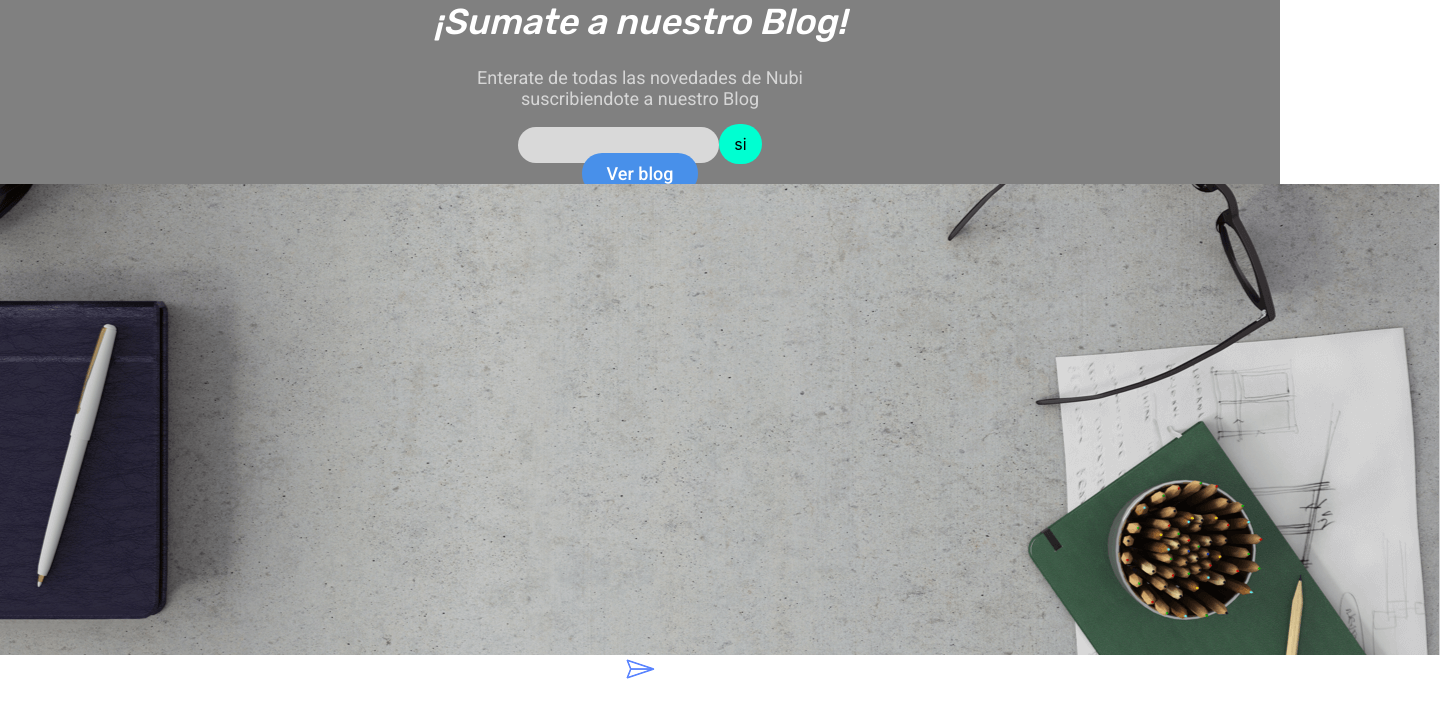
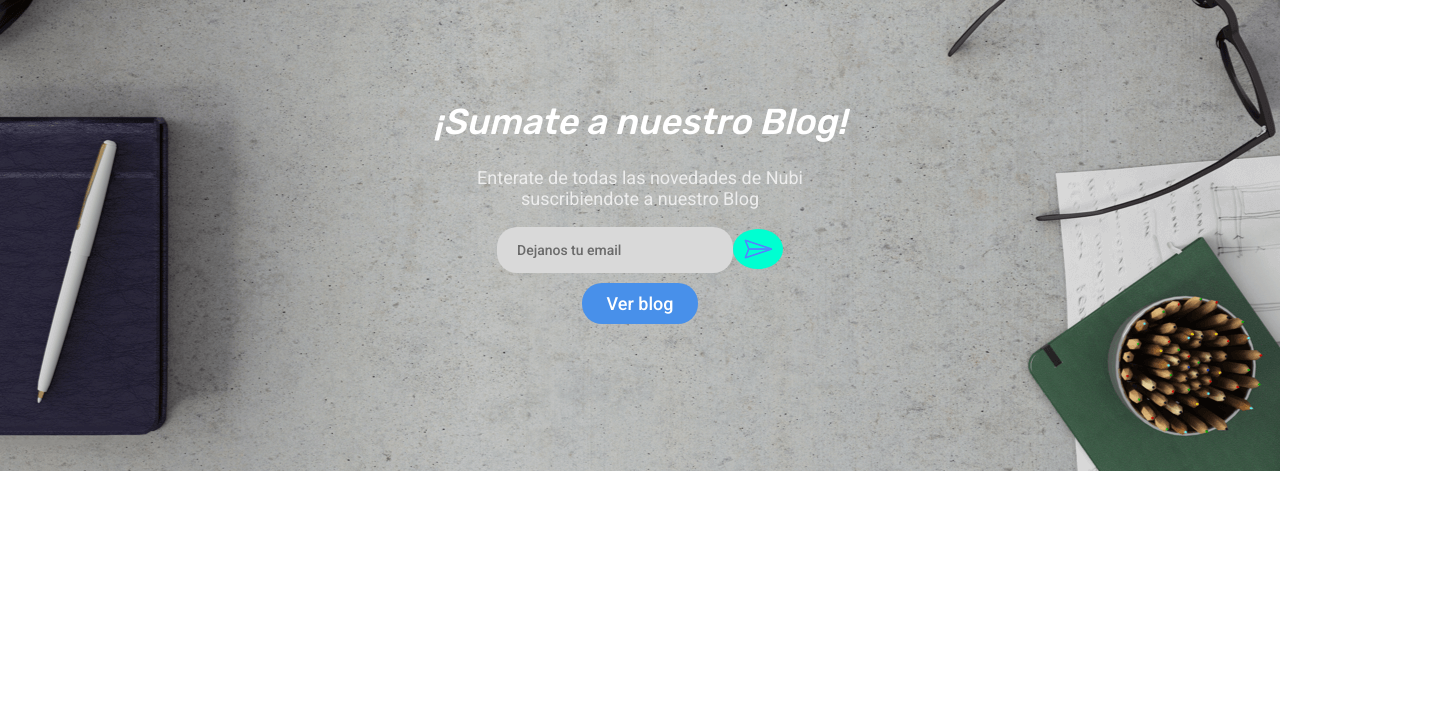
Before and after one commit to jonathanlevrero/NubiProyecto, a React (Create React App) app in the folder nubilanding/: page / in a window 1280 px wide. Shown: the top 718 px of the page, 1440 px wide, since content can reach past the window. Built offline with nearby package versions, Linux system fonts and the light colour scheme.

Commit message:
modifique el archivo blog.js quite todo de la tags de imagenes y las puse en estilos, agregue mas contenido en estilos,para el fondo y los botones

```diff
--- a/nubilanding/src/components/blog/blog.js
+++ b/nubilanding/src/components/blog/blog.js
@@ -1,26 +1,22 @@
 import React from 'react';
 import styles from './styles.module.scss';
-import Escritorio from '../../assets/bg_blog.png';
-import Icono from '../../assets/ic_send2_blue.svg';
+
 class Blog extends React.Component{
     render(){
         return(
             <div className={styles.contenedorGeneral}>
-                <h1 className={styles.titulo}>¡Sumate a nuestro Blog!</h1>
-                {/*<div className={styles.contenedor}>*/}
-                {/*pienso poner contenedores */}
-                <p className={styles.texto}>Enterate de todas las novedades de Nubi<br></br> suscribiendote a nuestro Blog</p>
-                <form className={styles.form}>
-        {/*<label>dejanos tu email</label>*/}
-                    <input className={styles.input}></input>
-                    <botton className={styles.enviar}>si</botton>
-                </form>
-                <botton className={styles.ver}>Ver blog</botton>
-            <img  className={styles.Escritorio} src= {Escritorio} alt="escritorio"/>
-            <img  className={styles.Icono} src= {Icono} alt="escritorio"/>
-                {/*</div>*/}
+                <div className={styles.contenedor}>
+                    <h1 className={styles.titulo}>¡Sumate a nuestro Blog!</h1>
+                    <p className={styles.texto}>Enterate de todas las novedades de Nubi<br></br> suscribiendote a nuestro Blog</p>
+                    <form  className={styles.form}>
+                        <input type="email"   value="Dejanos tu email" className={styles.input}></input>
+                        <botton type="botton" className={styles.enviar}></botton>
+                    </form><br></br>
+                    <botton className={styles.ver}>Ver blog</botton>
+
+                </div>
             </div>
-        );
+        )
     }
 }
 
--- a/nubilanding/src/components/blog/styles.module.scss
+++ b/nubilanding/src/components/blog/styles.module.scss
@@ -2,10 +2,19 @@
 
 .contenedorGeneral{
     width: 100%;
-    height: 300px;
-    background-color:gray;
+    height: 500px;
     margin-top:-24px;
+    background-image: url('../../assets/bg_blog.png');
+    background-repeat: no-repeat;
+    object-fit: fill;
     /*height: 500px; porque en px si puedo alargar la medidas de altura?*/
+}
+
+.contenedor{
+    position: relative;
+    top:100px;
+    margin: 10px 0px;
+
 }
 
 .titulo{
@@ -14,13 +23,14 @@
     font-style: italic;
     font-size: 36px;
     color:#ffffff;
+
 }
 
 .texto{
     font-family: 'Roboto';
     font-weight: 400;
     font-size: 18px;
-    color:#D6D6D6;
+    color:#EDEDED;
     /*background-color: green;*/
     /*width: 28%;
     height:50px;*/
@@ -30,22 +40,27 @@
 
 }*/
 
-.input{
+.input {
     font-family: 'Roboto';
     font-weight: 500;
     font-size: 14px;
-    /*color: #D6D6D6;*/
+    color: #6A6A6A;
     background-color:#D9D9D9;
-    padding: 5px 15px;
+    padding: 10px 50px 10px 15px;
     border:transparent solid 5px;;
     border-radius:  20px;
+
 }
 
 .enviar{
+    padding: 5px 20px;
+    border:transparent solid 5px;;
+    border-radius:  50%;
     background-color: #00FFD1;
-    padding: 5px 10px;
-    border:transparent solid 5px;;
-    border-radius:  20px;
+    background-image: url('../../assets/ic_send2_blue.svg');
+    background-position: center;
+    background-repeat: no-repeat;
+
 }
 
 .ver{
@@ -57,6 +72,7 @@
     padding: 5px 20px;
     border:transparent solid 5px;;
     border-radius:  20px;
+
 }
 
 /*
```
